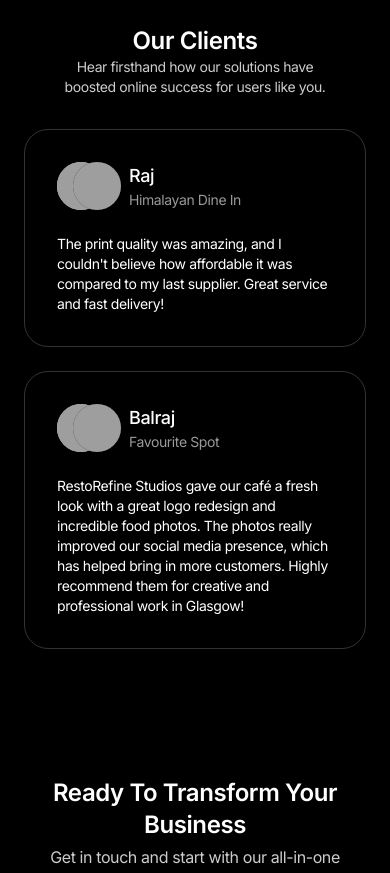
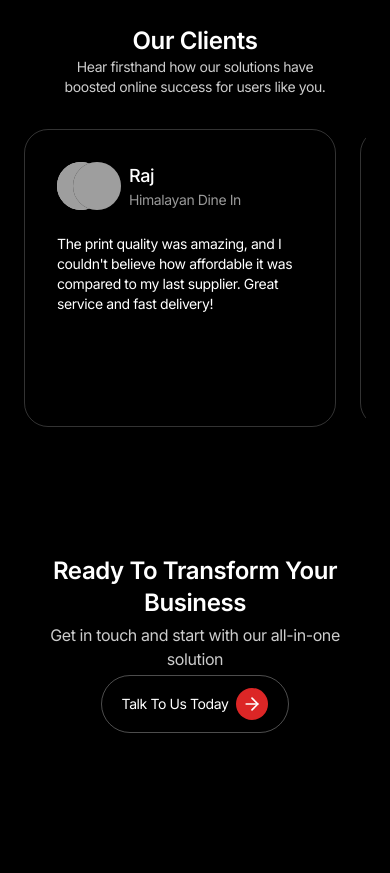
Before and after one commit to grandmasterkd/restorefine-website, a Next.js app: page / in a window 390 px wide. Shown: the part 5460-6333 px from the top of the page. Built offline with nearby package versions, Linux system fonts and the light colour scheme; grey boxes are pictures that could not be loaded.

Commit message:
chore: added overflow to reviews

```diff
--- a/blocks/home/reviews.tsx
+++ b/blocks/home/reviews.tsx
@@ -1,10 +1,9 @@
 "use client";
 
-import { useState } from "react";
+import { useState, useRef, useEffect } from "react";
 import { ArrowRight } from "lucide-react";
 import Image from "next/image";
 
-// Sample review data - replace with actual data
 const reviews = [
   {
     id: 1,
@@ -24,37 +23,46 @@ const reviews = [
     image: "/placeholder.svg",
     companyLogo: "/placeholder.svg",
   },
-  // {
-  //   id: 3,
-  //   name: "Rohit Acharya",
-  //   position: "Co-Founder @ Resto Refine Studios",
-  //   review:
-  //     "The innovative solutions provided have revolutionized our business operations.",
-  //   image: "/placeholder.svg?height=80&width=80",
-  //   companyLogo: "/placeholder.svg?height=80&width=80",
-  // },
-  // {
-  //   id: 4,
-  //   name: "Louisa Vaslisa",
-  //   position: "CEO @ Lova Juices",
-  //   review:
-  //     "The innovative solutions provided have revolutionized our business operations.",
-  //   image: "/placeholder.svg?height=80&width=80",
-  //   companyLogo: "/placeholder.svg?height=80&width=80",
-  // },
   // Add more reviews as needed
 ];
 
 export function Reviews() {
   const [currentIndex, setCurrentIndex] = useState(0);
+  const [isMobile, setIsMobile] = useState(false);
+  const scrollRef = useRef<HTMLDivElement>(null);
+
+  useEffect(() => {
+    const handleResize = () => {
+      setIsMobile(window.innerWidth < 768);
+    };
+    handleResize();
+    window.addEventListener("resize", handleResize);
+    return () => window.removeEventListener("resize", handleResize);
+  }, []);
 
   const handlePrevious = () => {
+    if (isMobile && scrollRef.current) {
+      scrollRef.current.scrollBy({
+        left: -scrollRef.current.offsetWidth,
+        behavior: "smooth",
+      });
+    } else {
       setCurrentIndex((prev) => (prev > 0 ? prev - 1 : prev));
+    }
   };
 
   const handleNext = () => {
-    setCurrentIndex((prev) => (prev < reviews.length - 1 ? prev + 1 : prev));
+    if (isMobile && scrollRef.current) {
+      scrollRef.current.scrollBy({
+        left: scrollRef.current.offsetWidth,
+        behavior: "smooth",
+      });
+    } else {
+      setCurrentIndex((prev) => (prev < reviews.length - 2 ? prev + 1 : prev));
+    }
   };
+
+  const showArrows = !isMobile && reviews.length > 2;
 
   return (
     <section>
@@ -72,11 +80,24 @@ export function Reviews() {
 
         {/* Reviews */}
         <div className="relative">
-          <div className="grid grid-cols-1 md:grid-cols-2 gap-6">
-            {reviews.slice(currentIndex, currentIndex + 2).map((review) => (
+          <div
+            ref={scrollRef}
+            className={`
+              ${
+                isMobile
+                  ? "flex overflow-x-auto scrollbar-hide"
+                  : "grid grid-cols-1 md:grid-cols-2"
+              }
+              gap-6
+            `}
+          >
+            {reviews.map((review) => (
               <div
                 key={review.id}
-                className="rounded-[24px] bg-transparent p-8 border border-white/20"
+                className={`
+                  rounded-[24px] bg-transparent p-8 border border-white/20
+                  ${isMobile ? "flex-none w-[80vw]" : ""}
+                `}
               >
                 {/* Profile */}
                 <div className="flex items-center gap-x-6 gap-y-0 mb-6">
@@ -114,16 +135,12 @@ export function Reviews() {
           </div>
 
           {/* Navigation */}
-          <div
-            className={`${
-              currentIndex < 1 ? "hidden" : "flex"
-            } mt-8 justify-end gap-2`}
-          >
+          {showArrows && (
+            <div className="mt-8 flex justify-end gap-2">
               <button
                 onClick={handlePrevious}
                 disabled={currentIndex === 0}
-              className={`flex h-12 w-12 items-center justify-center rounded-full transition-colors
-                ${
+                className={`flex h-12 w-12 items-center justify-center rounded-full transition-colors ${
                   currentIndex === 0
                     ? "bg-[#2b2b2b] cursor-not-allowed"
                     : "bg-[#2b2b2b] hover:bg-[#3b3b3b]"
@@ -135,8 +152,7 @@ export function Reviews() {
               <button
                 onClick={handleNext}
                 disabled={currentIndex >= reviews.length - 2}
-              className={`flex h-12 w-12 items-center justify-center rounded-full transition-colors
-                ${
+                className={`flex h-12 w-12 items-center justify-center rounded-full transition-colors ${
                   currentIndex >= reviews.length - 2
                     ? "bg-[#2b2b2b] cursor-not-allowed"
                     : "bg-red-600 hover:bg-red-700"
@@ -146,6 +162,7 @@ export function Reviews() {
                 <ArrowRight className="h-5 w-5 text-white" />
               </button>
             </div>
+          )}
         </div>
       </div>
     </section>
```
Lines whose indentation alone changed are shown as unchanged.
